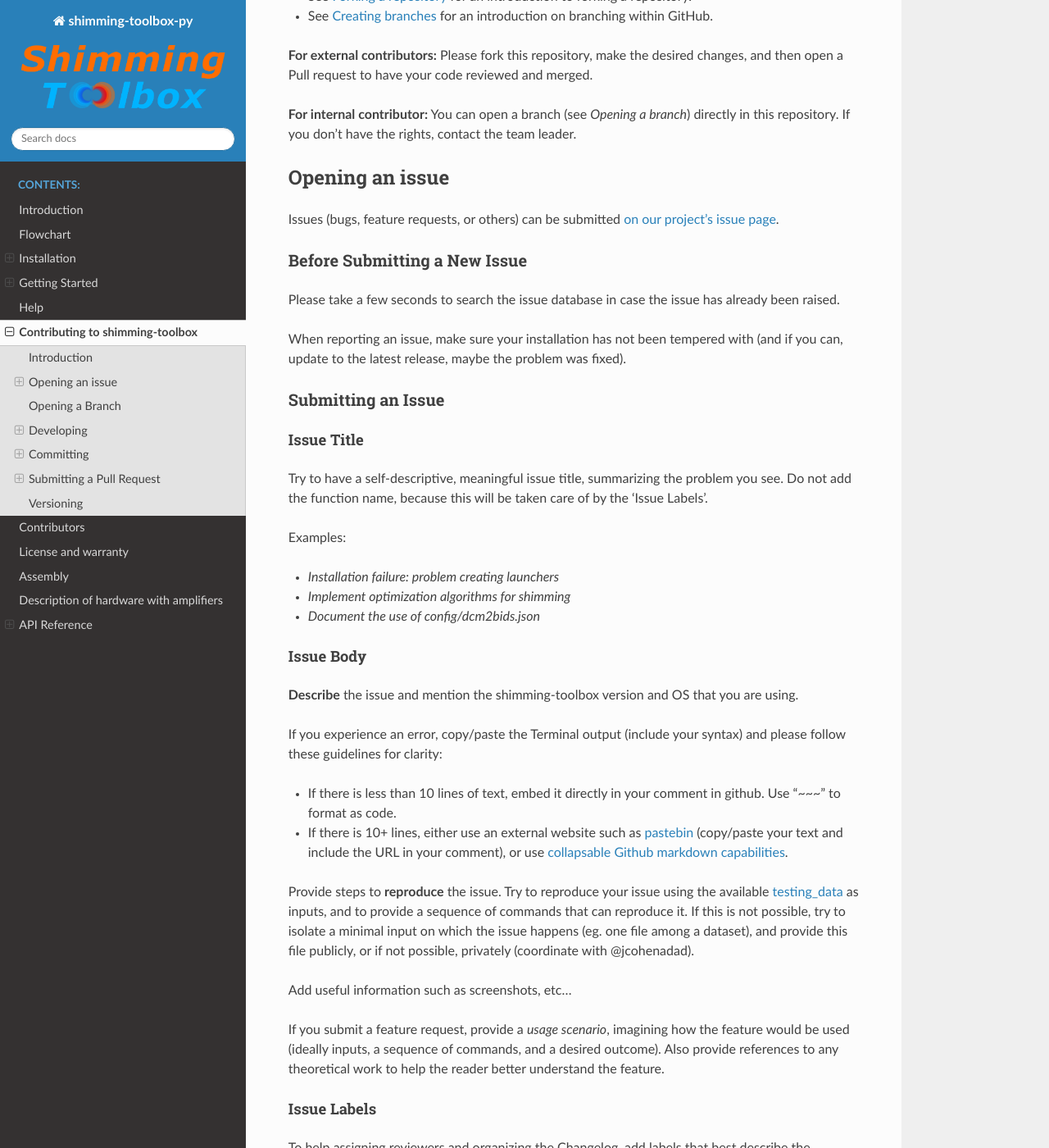
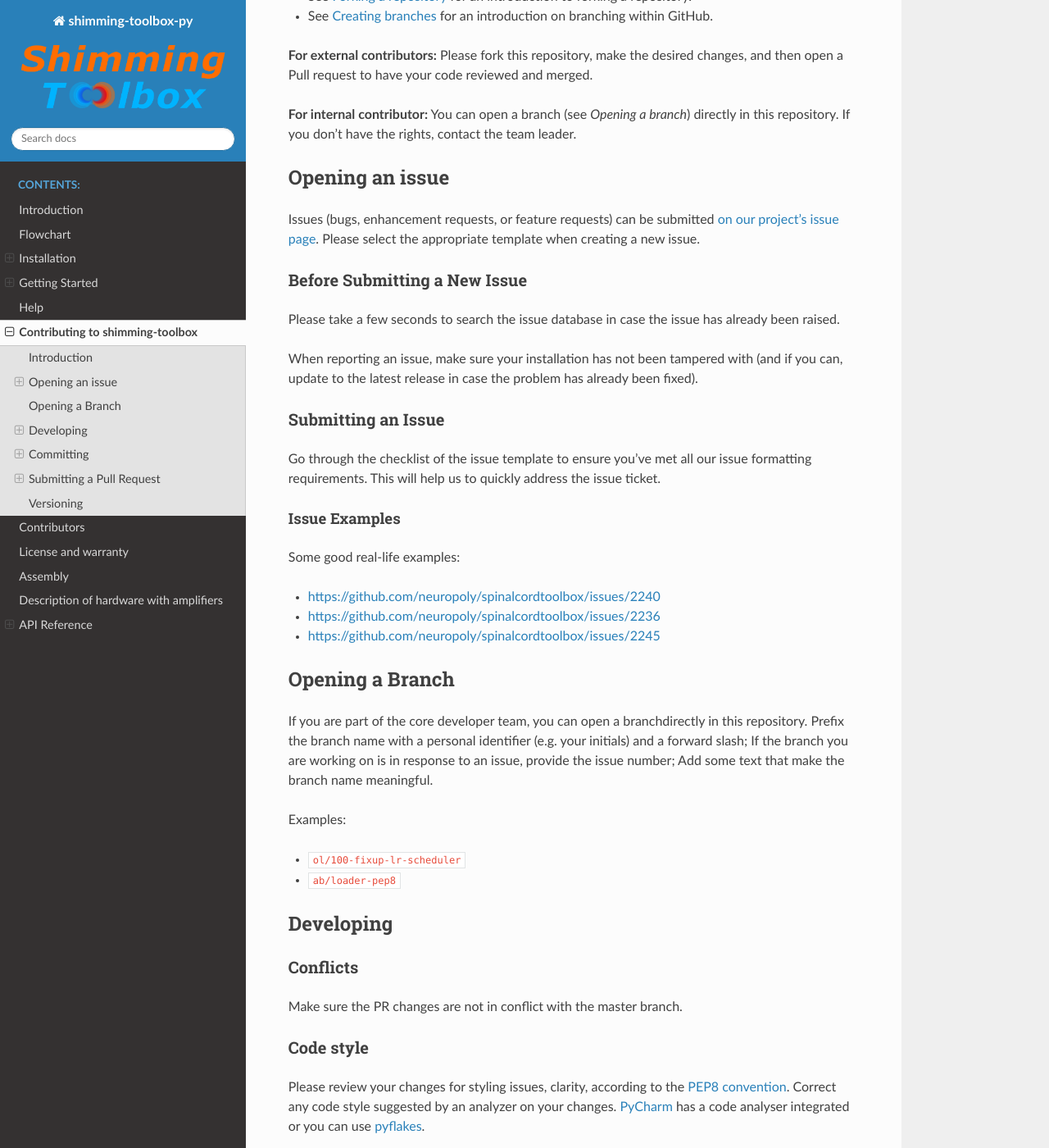
Before and after one commit to shimming-toolbox/shimming-toolbox, a Sphinx documentation site: the page built from docs/source/3_contributing/CONTRIBUTING.rst, in a window 1280 px wide and 1400 px high, scrolled down 796 px. Shown: the whole window at 82% size. Built offline with Sphinx 7.4.7 and the Read the Docs theme 2.0.0, drawn with Linux system fonts in a browser that asks for light colours; some of the changed text lies outside the part shown.

Commit message:
[chore][meta] Satisfy GitHub community profile checklist
**Why this change was necessary**
We want to make our project as friendly as possible for outsider
contributions. These may be in the form of both issue and PR
submissions. GitHub provides a checklist of things to include a
repository to encourage good contributions.

This is particularly important for prepping our project for
Hacktoberfest. Additionally, this invested effort will also speed up
onboarding of new lab members and collaborators.

**What this change does**
Adds issue templates for bug reports, enhancement requests for
existing features, and feature requests for new features. Adds a PR
template consistent with NeuroPoly contribution guidelines. Removes PR
guidelines from RTD docs to ensure the PR and issue templates are the
single source of truth.

Adds a code of conduct (The Contributor Covenant) that all
contributors must agree to follow so we can have a safe and productive
environment for all.

**Any side-effects?**
None

**Additional context/notes/links**

Resolves #105 - Complete community profile checklist

```diff
--- a/docs/source/3_contributing/CONTRIBUTING.rst
+++ b/docs/source/3_contributing/CONTRIBUTING.rst
@@ -39,7 +39,7 @@
 Opening an issue
 ----------------
 
-Issues (bugs, feature requests, or others) can be submitted `on our project's issue page <https://github.com/shimming-toolbox/shimming-toolbox-py/issues>`_.
+Issues (bugs, enhancement requests, or feature requests) can be submitted `on our project's issue page <https://github.com/shimming-toolbox/shimming-toolbox-py/issues>`_. Please select the appropriate template when creating a new issue.
 
 
 Before Submitting a New Issue
@@ -47,49 +47,13 @@
 
 Please take a few seconds to search the issue database in case the issue has already been raised.
 
-When reporting an issue, make sure your installation has not been tempered with (and if you can, update to the latest release, maybe the problem was fixed).
+When reporting an issue, make sure your installation has not been tampered with (and if you can, update to the latest release in case the problem has already been fixed).
 
 
 Submitting an Issue
 ~~~~~~~~~~~~~~~~~~~
 
-Issue Title
-^^^^^^^^^^^
-
-Try to have a self-descriptive, meaningful issue title, summarizing the problem you see. Do not add the function name, because this will be taken care of by the 'Issue Labels'.
-
-Examples:
-
-- *Installation failure: problem creating launchers*
-- *Implement optimization algorithms for shimming*
-- *Document the use of config/dcm2bids.json*
-
-
-Issue Body
-^^^^^^^^^^
-
-**Describe** the issue and mention the shimming-toolbox version and OS that you are using.
-
-If you experience an error, copy/paste the Terminal output (include your syntax) and please follow these guidelines for clarity:
-
-- If there is less than 10 lines of text, embed it directly in your comment in github. Use "~~~" to format as code.
-
-- If there is 10+ lines, either use an external website such as `pastebin <https://pastebin.com/>`_ (copy/paste your text and include the URL in your comment), or use `collapsable Github markdown capabilities <https://gist.github.com/ericclemmons/b146fe5da72ca1f706b2ef72a20ac39d#using-details-in-github>`_.
-
-Provide steps to **reproduce** the issue. Try to reproduce your issue using the available `testing_data <https://github.com/shimming-toolbox/data-testing>`_
-as inputs, and to provide a sequence of commands that can reproduce it. If this is not possible, try to isolate a minimal input on which the issue
-happens (eg. one file among a dataset), and provide this file publicly, or if not possible, privately (coordinate with @jcohenadad).
-
-Add useful information such as screenshots, etc...
-
-If you submit a feature request, provide a *usage scenario*, imagining how the feature would be used (ideally inputs, a sequence of commands,
-and a desired outcome). Also provide references to any theoretical work to help the reader better understand the feature.
-
-
-Issue Labels
-^^^^^^^^^^^^
-
-To help assigning reviewers and organizing the Changelog, add labels that best describe the category and type of issue.
+Go through the checklist of the issue template to ensure you've met all our issue formatting requirements. This will help us to quickly address the issue ticket.
 
 
 Issue Examples
@@ -200,25 +164,7 @@
 Submitting a Pull Request
 -------------------------
 
-PR Title
-~~~~~~~~
-
-For each new release, so please follow the following rules:
-
--  Provide a concise and self-descriptive title (see 'Issue Title').
--  Do not include the applicable issue number in the title, do it in the PR body (see 'PR Body' section).
--  If the PR is not ready for review, convert it to a draft.
-
-PR Body
-~~~~~~~
-
-Describe what the PR is about, explain the approach and possible
-drawbacks. Don't hesitate to repeat some of the text from the related
-issue (easier to read than having to click on the link).
-
-If the PR fixes issue(s), indicate it after your introduction:
-``Fixes #XXXX, Fixes #YYYY``. Note: it is important to respect the
-syntax above so that the issue(s) will be closed upon merging the PR.
+Please go through the checklist in the PR template to ensure you've met all our PR formatting requirements. This will help us to easily review your PR so it can be quickly merged when ready.
 
 PR Labels
 ~~~~~~~~~
@@ -238,14 +184,14 @@
 If your PR is not ready for review yet, you can convert it to a "Draft", so the team is informed.
 
 A draft pull request is styled differently to clearly indicate that it’s in a draft state.
-Merging is blocked in draft pull requests. Change the status to “Ready for review” near the
+Merging is blocked in draft pull requests. Change the status to "Ready for review" near the
 bottom of your pull request to remove the draft state and allow merging according to your
 project’s settings.
 
 Continuous Integration
 ~~~~~~~~~~~~~~~~~~~~~~
 
-The PR can't be merged if `Github Actions "Run
+The PR can't be merged if `GitHub Actions "Run
 tests" <https://travis-ci.com/github/shimming-toolbox/shimming-toolbox-py>`__
 hasn't succeeded. If you are familiar with it, consult the test results
 to fix the problem.
@@ -260,9 +206,14 @@
 Only request a review when you deem the PR as "good to go". If the PR is
 not ready for review, convert it to a "Draft".
 
-Github may suggest you to add particular reviewers to your PR. If that's
+GitHub may suggest you to add particular reviewers to your PR. If that's
 the case and you don't know better, add all of these suggestions. The
 reviewers will be notified when you add them.
+
+Merging your PR
+~~~~~~~~~~~~~~~
+
+When your PR has been approved by the reviewers you requested, you can merge it yourself using the rebase method.
 
 Versioning
 ----------
```
Also changed, not shown: other parts of docs/source/3_contributing/CONTRIBUTING.rst (+2 -2 lines), CODE_OF_CONDUCT.md (added, +76 -0 lines), .github/ISSUE_TEMPLATE/bug_report.md (added), .github/ISSUE_TEMPLATE/enhancement_request.md (added), .github/ISSUE_TEMPLATE/feature_request.md (added), .github/contributing.md (added), .github/pull_request_template.md (added).
